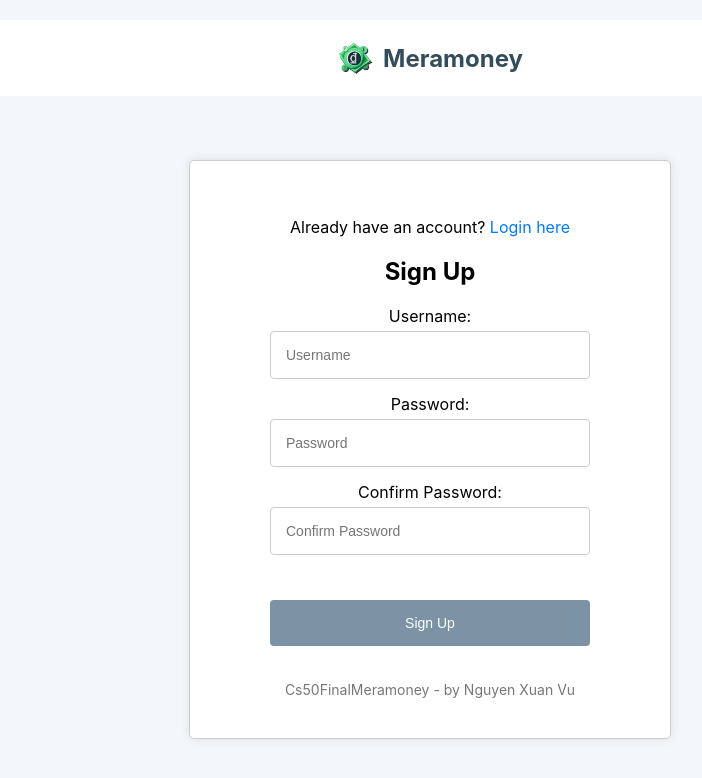
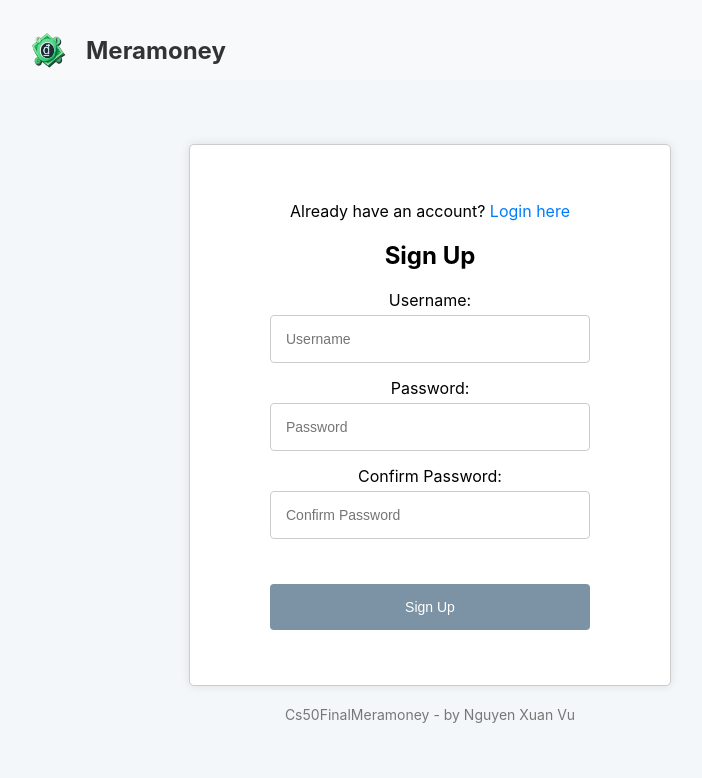
Before and after one commit to ngxvu/finalcs50-meramoney, a React (Create React App) app: page /signup in a window 1280 px wide. Shown: the top 778 px of the page, without its empty margins (210-912 px from the left). Built offline with nearby package versions, Linux system fonts and the light colour scheme.

Commit message:
styling for dashboard, login, signup

```diff
--- /dev/null
+++ b/src/components/menu/menu.jsx
@@ -0,0 +1,21 @@
+import React from 'react';
+import PropTypes from 'prop-types';
+import './styles.scss'; // Import the SCSS file for styling
+
+const Menu = ({ onLogout }) => {
+    return (
+        <div className="menu">
+            <button className="menu-button">☰</button>
+            <div className="menu-content">
+                <a href="/settings">User Settings</a>
+                <button onClick={onLogout}>Logout</button>
+            </div>
+        </div>
+    );
+};
+
+Menu.propTypes = {
+    onLogout: PropTypes.func.isRequired,
+};
+
+export default Menu;
--- /dev/null
+++ b/src/components/menu/styles.scss
@@ -0,0 +1,69 @@
+.banner {
+    display: flex;
+    align-items: center;
+    justify-content: space-between;
+    padding: 10px 20px;
+    background-color: #f8f9fa;
+}
+
+.logo-container {
+    display: flex;
+    align-items: center;
+}
+
+.logo-container img {
+    height: 40px;
+}
+
+.logo-container .logo-text {
+    font-size: 24px;
+    font-weight: bold;
+    color: #333;
+}
+
+.menu {
+    display: flex;
+    align-items: center;
+    margin-left: auto;
+}
+
+.menu-button {
+    background-color: white;
+    color: black;
+    padding: 10px;
+    font-size: 16px;
+    border: 1px solid black;
+    cursor: pointer;
+}
+
+.menu-content {
+    display: none;
+    position: absolute;
+    background-color: white;
+    min-width: 160px;
+    box-shadow: 0px 8px 16px 0px rgba(0,0,0,0.2);
+    z-index: 1;
+    right: 0;
+}
+
+.menu-content a,
+.menu-content button {
+    color: black;
+    padding: 12px 16px;
+    text-decoration: none;
+    display: block;
+    border: none;
+    background: none;
+    width: 100%;
+    text-align: left;
+    cursor: pointer;
+}
+
+.menu-content a:hover,
+.menu-content button:hover {
+    background-color: #ddd;
+}
+
+.menu:hover .menu-content {
+    display: block;
+}
--- a/src/features/dashboard/dashboard.jsx
+++ b/src/features/dashboard/dashboard.jsx
@@ -1,24 +1,72 @@
-import React, { useState } from 'react';
+import React, { useState, useEffect } from 'react';
 import PropTypes from 'prop-types';
 import Calendar from 'react-calendar';
 import 'react-calendar/dist/Calendar.css';
+import Menu from '../../components/menu/menu';
+import { Link } from 'react-router-dom'; // Import Link from react-router-dom
 import './styles.scss';
 import logo from '../../assests/images/finalcs50-meramoney.png';
 
 function Dashboard({ totalBalance, totalPeriodExpenses, totalPeriodIncome }) {
     const [selectedRange, setSelectedRange] = useState([new Date(), new Date()]);
+    const [filterType, setFilterType] = useState('all');
+    const [transactions, setTransactions] = useState([]);
+    const [loading, setLoading] = useState(false);
+    const [error, setError] = useState('');
+
 
     const handleDateChange = (range) => {
         setSelectedRange(range);
-        // Add logic to fetch and update the overview data based on the selected date range
+        //
     };
+
+    const handleFilterChange = (event) => {
+        setFilterType(event.target.value);
+    };
+
+    const handleLogout = () => {
+        // Add your logout logic here
+        console.log('User logged out');
+    };
+
+    const handleAddTransaction = (transaction) => {
+        setTransactions([...transactions, transaction]);
+    };
+
+    useEffect(() => {
+        const fetchTransactions = async () => {
+            setLoading(true);
+            setError('');
+            try {
+                const startDate = selectedRange[0].toISOString();
+                const endDate = selectedRange[1].toISOString();
+                const response = await fetch(`http://localhost:8989/transaction?page=1&pageSize=10&type=${filterType}&start=${startDate}&end=${endDate}`);
+                if (!response.ok) {
+                    throw new Error('Network response was not ok');
+                }
+                const data = await response.json();
+                setTransactions(data.transactions);
+            } catch (error) {
+                setError('Failed to fetch transactions. Please try again.');
+            } finally {
+                setLoading(false);
+            }
+        };
+
+        fetchTransactions();
+    }, [filterType, selectedRange]);
 
     return (
         <>
-            <header className="banner">
-                <img src={logo} alt="Logo" />
-                <span>Meramoney</span>
-            </header>
+            <div className="banner-container">
+                <header className="banner">
+                    <div className="logo-container">
+                        <img src={logo} alt="Logo" />
+                        <span className="logo-text">Meramoney</span>
+                    </div>
+                    <Menu onLogout={handleLogout} /> {/* Add the Menu component */}
+                </header>
+            </div>
             <div className="dashboard-container">
                 <h2>Overview</h2>
                 <div className="date-picker-container">
@@ -42,10 +90,38 @@ function Dashboard({ totalBalance, totalPeriodExpenses, totalPeriodIncome }) {
                         <p>${totalPeriodIncome}</p>
                     </div>
                 </div>
-                <footer>
+                <div className="transactions-filter">
+                    <label htmlFor="filter">Filter by:</label>
+                    <select id="filter" value={filterType} onChange={handleFilterChange}>
+                        <option value="all">All</option>
+                        <option value="income">Income</option>
+                        <option value="expense">Expense</option>
+                    </select>
+                </div>
+                <div className="transactions-container">
+                    <div className="transactions">
+                        <h3>Transactions</h3>
+                        {loading && <p>Loading transactions...</p>}
+                        {error && <p className="error">{error}</p>}
+                        <ul>
+                            {transactions.map((transaction, index) => (
+                                <li key={index} className={`transaction ${transaction.type}`}>
+                                    <span>{transaction.date}</span>
+                                    <span>{transaction.description}</span>
+                                    <span>${transaction.amount}</span>
+                                </li>
+                            ))}
+                        </ul>
+                    </div>
+                    <div className="add-buttons">
+                        <Link to="/add-transaction" className="button">Add Transaction</Link>
+                        <Link to="/add-category" className="button">Add Category</Link>
+                    </div>
+                </div>
+            </div>
+            <footer>
                     Cs50FinalMeramoney - by Nguyen Xuan Vu
-                </footer>
-            </div>
+            </footer>
         </>
     );
 }
--- a/src/features/dashboard/styles.scss
+++ b/src/features/dashboard/styles.scss
@@ -1,31 +1,81 @@
-body {
-    background: #f4f7fa;
-    margin: 0;
-    padding: 0;
+.banner-container {
+    display: flex;
+    justify-content: center;
+    background-color: #f8f9fa;
 }
 
 .banner {
     display: flex;
     align-items: center;
-    justify-content: center;
-    color: #324C5b;
-    padding: 20px;
-    text-align: center;
-    margin-top: 20px;
+    justify-content: space-between;
+    width: 100%;
+    max-width: 800px;
+    padding: 10px 20px;
+}
+
+
+.logo-container {
+    display: flex;
+    align-items: center;
+}
+
+.logo-container img {
+    height: 40px;
+}
+
+.logo-container .logo-text {
+    margin-left: 10px;
+    font-size: 24px;
+    font-weight: bold;
+    color: #333;
+}
+
+.menu {
+    display: flex;
+    align-items: center;
+    margin-left: auto;
+    max-width: 800px;
+}
+
+.menu-button {
     background-color: white;
+    color: black;
+    padding: 10px;
+    font-size: 16px;
+    border: 1px solid black;
+    cursor: pointer;
+}
 
-    img {
-        vertical-align: middle;
-        width: 36px;
-        height: auto;
-        margin-right: 10px;
-    }
+.menu-content {
+    display: none;
+    position: absolute;
+    background-color: white;
+    min-width: 160px;
+    box-shadow: 0px 8px 16px 0px rgba(0,0,0,0.2);
+    z-index: 1;
+    right: 0;
+}
 
-    span {
-        vertical-align: middle;
-        font-size: 24px;
-        font-weight: bold;
-    }
+.menu-content a,
+.menu-content button {
+    color: black;
+    padding: 12px 16px;
+    text-decoration: none;
+    display: block;
+    border: none;
+    background: none;
+    width: 100%;
+    text-align: left;
+    cursor: pointer;
+}
+
+.menu-content a:hover,
+.menu-content button:hover {
+    background-color: #ddd;
+}
+
+.menu:hover .menu-content {
+    display: block;
 }
 
 .dashboard-container {
@@ -62,23 +112,38 @@ body {
     }
 }
 
-.overview {
+.transactions-container {
     display: flex;
-    justify-content: space-around;
-    margin-bottom: 20px;
+    justify-content: space-between;
+    gap: 20px; /* Adjust the gap as needed */
+}
 
-    .overview-item {
-        text-align: center;
+.transactions {
+    flex: 2; /* Adjust the flex value as needed */
+}
 
-        h3 {
-            margin-bottom: 10px;
-        }
+.add-buttons {
+    flex: 1; /* Adjust the flex value as needed */
+    display: flex;
+    flex-direction: column;
+    gap: 20px; /* Adjust the gap as needed */
+}
 
-        p {
-            font-size: 24px;
-            font-weight: bold;
-        }
-    }
+.button {
+    display: inline-block;
+    padding: 10px 20px;
+    font-size: 16px;
+    color: white;
+    background-color: #007bff;
+    border: none;
+    border-radius: 5px;
+    text-align: center;
+    text-decoration: none;
+    cursor: pointer;
+}
+
+.button:hover {
+    background-color: #0056b3;
 }
 
 footer {
@@ -87,4 +152,5 @@ footer {
     font-size: 14px;
     color: #777;
     background-color: transparent;
+    margin-bottom: 80px;
 }
--- a/src/features/login/login.jsx
+++ b/src/features/login/login.jsx
@@ -1,6 +1,6 @@
 import React, { useState } from 'react';
 import PropTypes from 'prop-types';
-import './styles.scss'; // Import the SCSS file
+import './styles.scss';
 import logo from '../../assests/images/finalcs50-meramoney.png';
 
 function Login({ onLogin }) {
@@ -46,11 +46,14 @@ function Login({ onLogin }) {
 
     return (
         <>
-        <header className="banner">
-            <img src={logo} alt="Logo" />
-            <span>Meramoney</span>
-        </header>
-
+        <div className="banner-container">
+            <header className="banner">
+                <div className="logo-container">
+                    <img src={logo} alt="Logo" />
+                    <span className="logo-text">Meramoney</span>
+                </div>
+            </header>
+        </div>
         <div className="login-container">
         <h2>Login to Meramoney</h2>
             <p>
@@ -77,11 +80,10 @@ function Login({ onLogin }) {
                         />
                     <button type="submit">Login</button>
                 </form>
-
-                <footer>
+        </div>
+        <footer>
                     Cs50FinalMeramoney - by Nguyen Xuan Vu
-                </footer>
-        </div>
+        </footer>
         </>
     );
 }
--- a/src/features/login/styles.scss
+++ b/src/features/login/styles.scss
@@ -3,7 +3,6 @@ body {
     margin: 0;
     padding: 0;
 }
-
 
 .banner {
     display: flex;
@@ -90,12 +89,11 @@ form {
     }
 }
 
-
-// Footer styles
 footer {
     text-align: center;
     margin-top: 20px;
     font-size: 14px;
     color: #777;
-    background-color: transparent; // Ensure the footer background is transparent
+    background-color: transparent;
+    margin-bottom: 80px;
 }
--- a/src/features/signup/sign_up.jsx
+++ b/src/features/signup/sign_up.jsx
@@ -57,10 +57,14 @@ function SignUp({ onSignUp }) {
 
     return (
         <>
-            <header className="banner">
-                <img src={logo} alt="Logo" />
-                <span>Meramoney</span>
-            </header>
+            <div className="banner-container">
+                <header className="banner">
+                    <div className="logo-container">
+                        <img src={logo} alt="Logo" />
+                        <span className="logo-text">Meramoney</span>
+                    </div>
+                </header>
+            </div>
             <div className="signup-container">
                 <p>
                     Already have an account? <a href="/login">Login here</a>
@@ -98,10 +102,10 @@ function SignUp({ onSignUp }) {
                     />
                     <button type="submit">Sign Up</button>
                 </form>
-                <footer>
+            </div>
+            <footer>
                    Cs50FinalMeramoney - by Nguyen Xuan Vu
-                </footer>
-            </div>
+            </footer>
             {loading && <Loading message="Processing your request..." />}
         </>
     );
--- a/src/features/signup/styles.scss
+++ b/src/features/signup/styles.scss
@@ -41,7 +41,7 @@ p {
     }
 }
 
-.login-container, .signup-container {
+.signup-container {
     max-width: 400px;
     margin: 0 auto;
     padding: 40px 40px;
@@ -102,5 +102,6 @@ footer {
     margin-top: 20px;
     font-size: 14px;
     color: #777;
-    background-color: transparent; // Ensure the footer background is transparent
+    background-color: transparent;
+    margin-bottom: 80px;
 }
```
Also changed, not shown: src/components/add_category/add_category.jsx (added, +29 -0 lines), src/components/add_transaction/add_transaction.jsx (added, +48 -0 lines).
